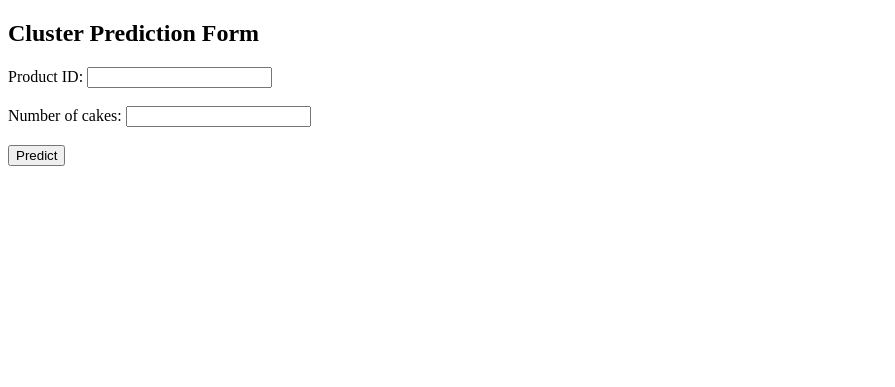
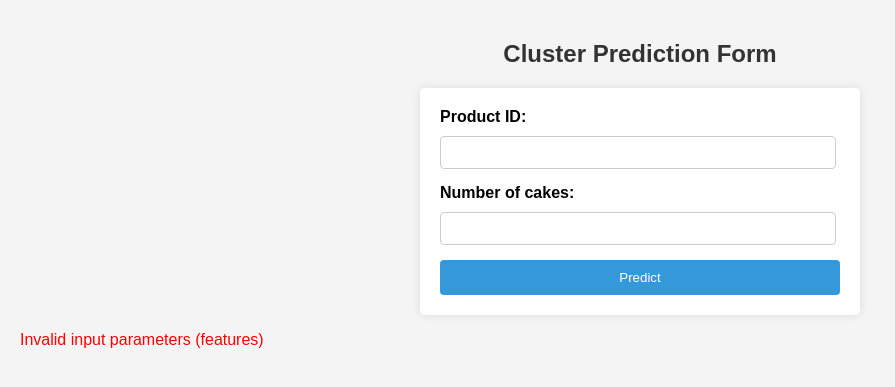
Before and after one commit to Gaz-Mbudi/HoneyBee-Cakes, a PHP site: page /cluster/admin/cluster.php in a window 1280 px wide. Shown: the top 387 px of the page, without its empty margins (0-895 px from the left). Run offline with PHP 8.4, Linux system fonts and the light colour scheme.

Commit message:
working model

```diff
--- a/HoneyBee-Cakes-Bakery/admin/cluster.php
+++ b/HoneyBee-Cakes-Bakery/admin/cluster.php
@@ -2,17 +2,64 @@
 <html>
 <head>
     <title>Cluster Prediction</title>
+    <style>
+        body {
+            font-family: Arial, sans-serif;
+            background-color: #f4f4f4;
+            margin: 0;
+            padding: 20px;
+        }
+        h2 {
+            text-align: center;
+            color: #333;
+        }
+        form {
+            max-width: 400px;
+            margin: 0 auto;
+            background-color: #fff;
+            padding: 20px;
+            border-radius: 5px;
+            box-shadow: 0 0 10px rgba(0, 0, 0, 0.1);
+        }
+        label {
+            display: block;
+            margin-bottom: 10px;
+            font-weight: bold;
+        }
+        input[type="text"] {
+            width: calc(100% - 22px);
+            padding: 8px;
+            margin-bottom: 15px;
+            border: 1px solid #ccc;
+            border-radius: 4px;
+            transition: border-color 0.3s;
+        }
+        input[type="text"]:focus {
+            outline: none;
+            border-color: #333;
+        }
+        input[type="submit"] {
+            width: 100%;
+            padding: 10px 20px;
+            background-color: #3498db;
+            color: #fff;
+            border: none;
+            border-radius: 4px;
+            cursor: pointer;
+            transition: background-color 0.3s;
+        }
+        input[type="submit"]:hover {
+            background-color: #2980b9;
+        }
+    </style>
 </head>
 <body>
     <h2>Cluster Prediction Form</h2>
     <form method="get" action="cluster.php">
         <label for="arg_productId">Product ID:</label>
         <input type="text" id="arg_productId" name="arg_productId" required>
-        <br><br>
         <label for="arg_quantity">Number of cakes:</label>
         <input type="text" id="arg_quantity" name="arg_quantity" required>
-        <br><br>
-        <!-- Add more input fields for other features if needed -->
         <input type="submit" name="submit" value="Predict">
     </form>
 
@@ -39,25 +86,34 @@
             curl_setopt($ch, CURLOPT_RETURNTRANSFER, true);
 
             $response = curl_exec($ch);
-
             curl_close($ch);
 
-            // Process $response in PHP and integrate it into your system
-            $decoded_response = json_decode($response, true);
+            // Process the response
+            if ($response === false) {
+                echo "Error occurred while processing the request";
+            } else {
+                // Decode the response
+                $decoded_response = json_decode($response, true);
 
-            // Access clustering results, e.g., $decoded_response['results']
-            echo "<h3>Clustering Results:</h3>";
-            echo "<pre>";
-            print_r($decoded_response);
-            echo "</pre>";
-
-            // Further integrate the clustering results into your system logic
-            // For example, update a database, display relevant information, etc.
+                if ($decoded_response === null) {
+                    echo "Invalid response format";
+                    // Display the raw API response for debugging
+                    echo "<pre>" . htmlspecialchars($response) . "</pre>";
+                } else {
+                    // Display clustering result (only the number)
+                    echo "<h3>Clustering Result:</h3>";
+                    if (is_array($decoded_response) && count($decoded_response) > 0) {
+                        echo "<p style='font-size: 24px; font-weight: bold;'>" . $decoded_response[0] . "</p>";
+                    } else {
+                        echo "Invalid or empty response";
+                    }
+                }
+            }
+            }
         } else {
             // Handle error: Invalid feature inputs
             echo "<p style='color: red;'>Invalid input parameters (features)</p>";
         }
-    }
     ?>
 </body>
 </html>
```
Also changed, not shown: 4 other files.
